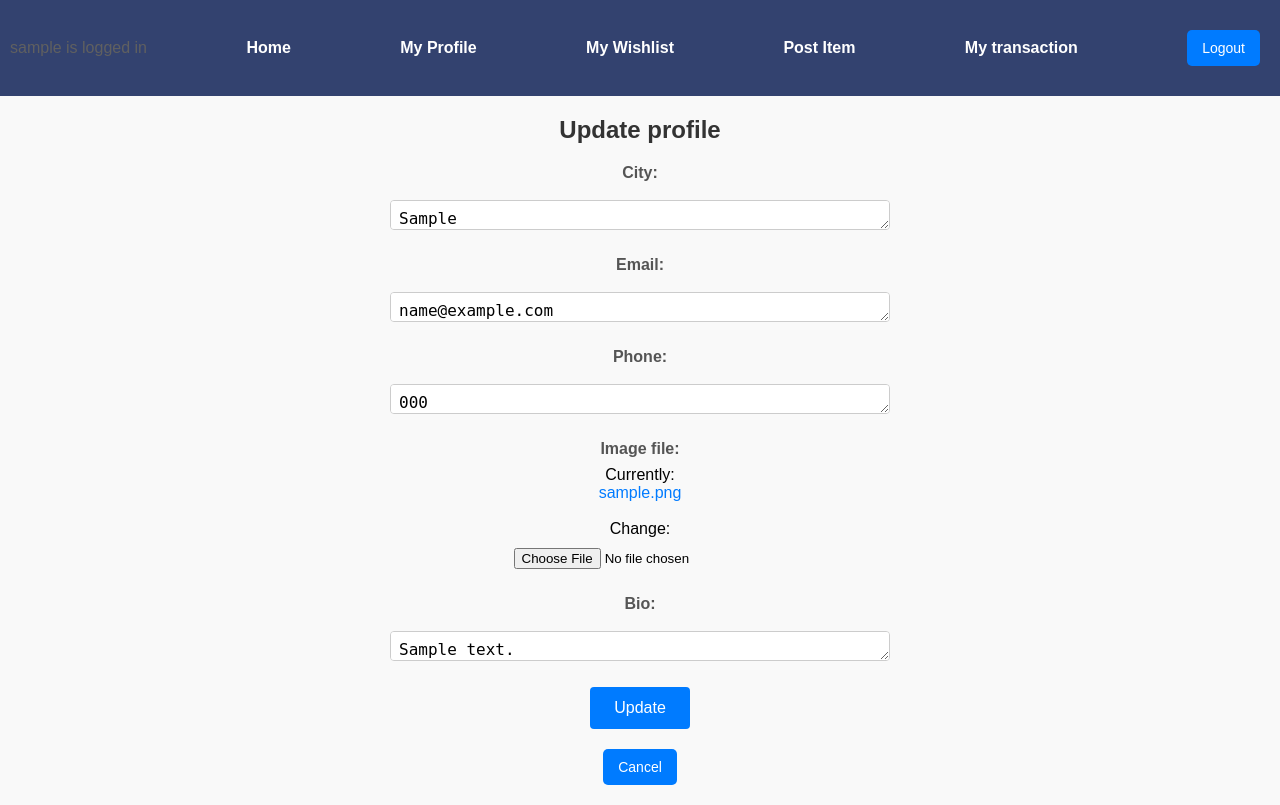
After one commit to chenyu51735/cs412, a Django app: page /project/project_profile/update in a window 1280 px wide. The commit adds this page. Run offline with Django 5.2, Linux system fonts and the light colour scheme; a user stored in the database is signed in; tables that the repository leaves empty hold one stand-in row (values such as "Sample post").

Commit message:
add update profile function

```diff
--- a/project/models.py
+++ b/project/models.py
@@ -89,6 +89,9 @@ class Item(models.Model):
     post_date = models.DateTimeField(auto_now=True)
     sold = models.BooleanField(default=False)
 
+    def get_absolute_url(self):
+        return reverse('item', kwargs={'pk': self.pk})
+
     def __str__(self):
         return f'{self.product}'
 
--- a/project/templates/project/item_list.html
+++ b/project/templates/project/item_list.html
@@ -16,14 +16,12 @@
         {% endfor %}
     </select>
 
-    <!-- Price range filter -->
     <label for="min_price">Min Price:</label>
-    <input type="number" name="min_price" id="min_price" value="{{ request.GET.min_price|default:'' }}" placeholder="0">
+    <input type="number" name="min_price" id="min_price" value="{{ request.GET.min_price|default:'' }}">
 
     <label for="max_price">Max Price:</label>
-    <input type="number" name="max_price" id="max_price" value="{{ request.GET.max_price|default:'' }}" placeholder="1000">
+    <input type="number" name="max_price" id="max_price" value="{{ request.GET.max_price|default:'' }}">
 
-    <!-- Submit button -->
     <button type="submit">Filter</button>
 </form>
 
--- /dev/null
+++ b/project/templates/project/update_profile.html
@@ -0,0 +1,33 @@
+{% extends 'project/base.html' %}
+
+{% block content %}
+<h2>Update profile</h2>
+
+<form method="POST" class="update-profile">
+    {% csrf_token %}
+    <div>
+        <label id="city">City: </label>
+        {{ form.city }}
+    </div>
+    <div>
+        <label id="email">Email: </label>
+        {{ form.email }}
+    </div>
+    <div>
+        <label id="phone">Phone: </label>
+        {{ form.phone }}
+    </div>
+    <div>
+        <label id="image_file">Image file: </label>
+        {{ form.image_file }}
+    </div>
+    <div>
+        <label id="bio">Bio: </label>
+        {{ form.bio }}
+    </div>
+    <button type="submit">Update</button>
+</form>
+<form action="{% url 'project_profile' profile.pk %}" class="back-button">
+    <input type="submit" name="Cancel" value="Cancel">
+</form>
+{% endblock %}
--- a/project/urls.py
+++ b/project/urls.py
@@ -17,6 +17,7 @@ urlpatterns = [
     path('transactions/', views.TransactionHistoryView.as_view(), name='transaction_history'),
     path(r'create_profile', views.CreateProfileView.as_view(), name='create_profile'),
     path('transaction/rate/<int:pk>/', views.RateTransactionView.as_view(), name='rate_transaction'),
-
+    path(r'project_profile/update', views.UpdateProfileView.as_view(), name='update_profile'),
+    path(r'item/<int:pk>/update', views.UpdateItemView.as_view(), name='update_item'),
 
 ]
--- a/project/views.py
+++ b/project/views.py
@@ -1,7 +1,7 @@
 from django.shortcuts import render
 
 # Create your views here.
-from django.views.generic import ListView, DetailView, CreateView
+from django.views.generic import ListView, DetailView, CreateView, UpdateView
 from .models import *
 from django.shortcuts import get_object_or_404, redirect
 from django.contrib.auth.decorators import login_required
@@ -195,6 +195,7 @@ class RateTransactionView(View):
 
         # Redirect to the transaction history page
         return redirect('transaction_history')
+
 class CompleteTransactionView(View):
     '''Complete a transaction for an item'''
     @method_decorator(login_required)
@@ -217,3 +218,51 @@ class CompleteTransactionView(View):
         redirect_url = request.POST.get('redirect_to', 'item_list')
         redirect_url = redirect_url.replace('pk=0', f'pk={transaction.pk}')
         return redirect(redirect_url)
+
+class UpdateProfileView(LoginRequiredMixin, UpdateView):
+    model = Profile
+    fields = ['city', 'email', 'image_file', 'phone', 'bio']
+    template_name = 'project/update_profile.html'
+
+    def get_login_url(self) -> str:
+        '''return the URL required for login'''
+        return reverse('login')
+
+    def get_object(self):
+        return Profile.objects.get(user=self.request.user)
+
+    def form_valid(self, form):
+        '''This method is called after the form is validated,
+        before saving data to the database.'''
+
+        print(f'UpdateProfileView.form_valid(): form={form.cleaned_data}')
+        print(f'UpdateProfileView.form_valid(): self.kwargs={self.kwargs}')
+
+        user = self.request.user
+        print(f"UpdateProfileView user={user} profile.user={user}")
+        form.instance.user = user
+        return super().form_valid(form)
+
+class UpdateItemView(LoginRequiredMixin, UpdateView):
+    model = Item
+    fields = ['product', 'title', 'category', 'brand', 'description', 'condition', 'price', 'images']
+    template_name = 'project/update_item.html'
+
+    def get_login_url(self) -> str:
+        '''return the URL required for login'''
+        return reverse('login')
+
+    def get_objects(self):
+        return Item.objects.get(user=self.request.user)
+
+    def form_valid(self, form):
+        '''This method is called after the form is validated,
+        before saving data to the database.'''
+
+        print(f'UpdateProfileView.form_valid(): form={form.cleaned_data}')
+        print(f'UpdateProfileView.form_valid(): self.kwargs={self.kwargs}')
+
+        user = self.request.user
+        print(f"UpdateProfileView user={user} profile.user={user}")
+        form.instance.user = user
+        return super().form_valid(form)
--- a/static/styles5.css
+++ b/static/styles5.css
@@ -17,7 +17,7 @@ h2 {
 }
 
 p {
-    color: #555;
+    color: #606060;
 }
 
 a {
@@ -55,7 +55,7 @@ label {
 
 /* Navigation Bar */
 .nav-bar {
-    background-color: #333;
+    background-color: #283867f1;
     color: white;
     padding: 10px;
     display: flex;
@@ -251,7 +251,7 @@ ul li img {
 }
 
 
-.login-form {
+.login-form, .update_profile{
     max-width: 400px;
     margin: 0 auto;
     background-color: white;
@@ -261,7 +261,8 @@ ul li img {
     text-align: center;
 }
 
-.login-form input[type="text"], .login-form input[type="password"] {
+.login-form, .update_profile input[type="text"],
+.login-form, .update_profile input[type="password"] {
     width: 100%;
     padding: 10px;
     margin-bottom: 10px;
@@ -328,3 +329,83 @@ ul li img {
     font-size: 14px;
     align-items: center;
 }
+
+.update-button {
+    display: flex;
+    justify-content: center;
+}
+
+.update-button h4 {
+    margin: 20px;
+}
+
+.update-button a {
+    text-decoration: none;
+    color: #007bff;
+    font-weight: bold;
+    padding: 10px 15px;
+    background-color: #ffffff;
+    border: 1px solid #007bff;
+    border-radius: 5px;
+    transition: all 0.3s ease;
+    display: inline-block;
+
+}
+.update-profile {
+    display: flex;
+    flex-direction: column;
+    gap: 1rem;
+}
+
+/* Labels and form elements */
+.update-profile div {
+    display: flex;
+    flex-direction: column;
+}
+
+/* Labels */
+.update-profile label {
+    font-weight: bold;
+    margin-bottom: 0.5rem;
+    color: #555;
+}
+
+/* Inputs, selects, and textareas */
+.update-profile input[type="text"],
+.update-profile input[type="number"],
+.update-profile select,
+.update-profile textarea {
+    padding: 0.5rem;
+    border: 1px solid #ccc;
+    border-radius: 4px;
+    font-size: 1rem;
+    width: 100%;
+    height: 30px;
+    box-sizing: border-box;
+}
+
+
+/* Focus states for input fields */
+.update-profile input:focus,
+.update-profile select:focus,
+.update-profile textarea:focus {
+    border-color: #0056b3;
+    outline: none;
+}
+
+/* Cancel button form */
+.back-button {
+    margin-top: 1rem;
+    text-align: center;
+}
+
+.update-profile button[type="submit"] {
+    align-self: center; /* Centers just the button within the flex container */
+    padding: 0.75rem 1.5rem;
+    font-size: 1rem;
+    background-color: #007bff;
+    color: #fff;
+    border: none;
+    border-radius: 4px;
+    cursor: pointer;
+}
```
Also changed, not shown: project/templates/project/item_detail.html (+13 -3 lines), project/templates/project/show_profile.html (+7 -1 lines), project/templates/project/transaction_history.html (+7 -4 lines), project/templates/project/update_item.html (added, +41 -0 lines), media/Jay_Chou_in_Shanghai_2023_4_Vk3sl4S.jpg (added), media/SpaceX_Demo-2_Launch_NHQ202005300044_cropped.jpg (added), media/Visit_of_Tim_Cook_to_the_European_Commission_-_P061904-946789.jpg (added).
